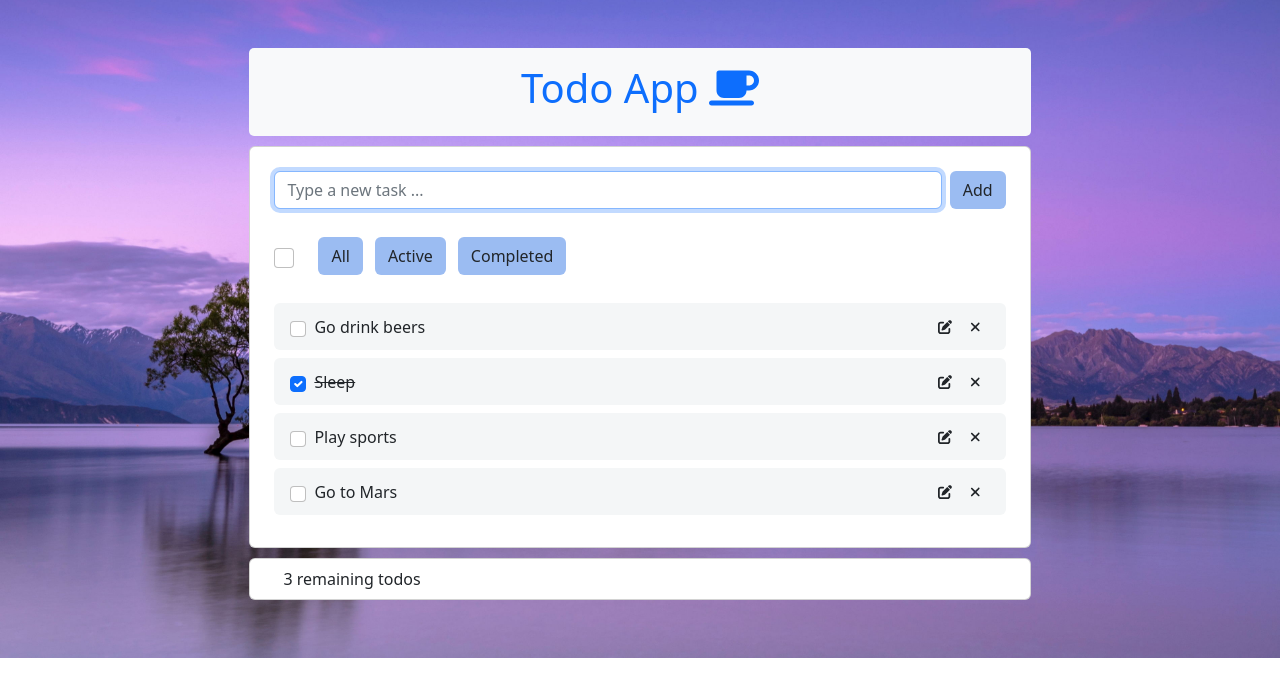
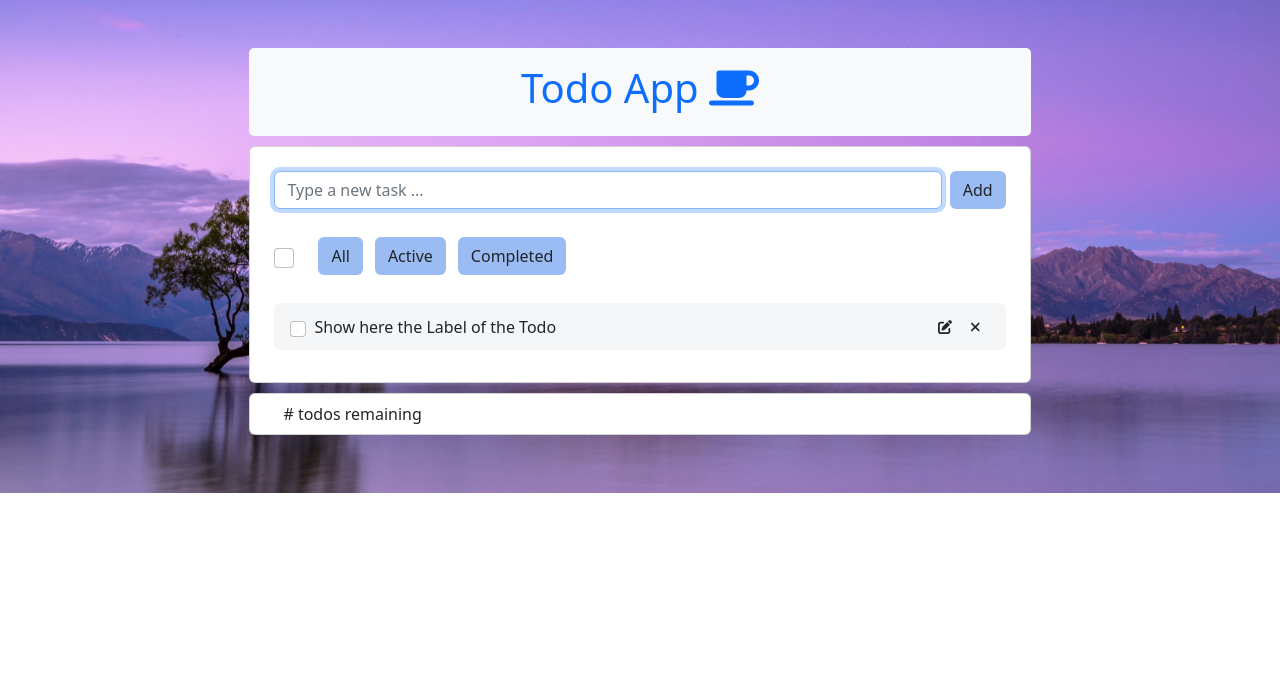
Before and after one commit to gpeel/ng16-todo, an Angular app: page / in a window 1280 px wide. Shown: the top 696 px of the page. Built offline with nearby package versions, Linux system fonts and the light colour scheme.

Commit message:
removed code for step 01-CRUD

```diff
--- a/src/app/app.component.html
+++ b/src/app/app.component.html
@@ -16,9 +16,9 @@
 
             <!--  Form to add new todo-->
 
-            <form (ngSubmit)="onAddTodo()" class="todo-form-input">
+            <form class="todo-form-input">
               <div class="form-outline flex-fill">
-                <input [formControl]="inputFormControl" autocomplete="off" autofocus
+                <input autocomplete="off" autofocus
                        class="form-control"
                        data-test="input-todo" placeholder="Type a new task ...">
               </div>
@@ -29,8 +29,7 @@
             <div class="d-flex align-items-center mb-4">
 
               <!-- toggle all todos to completed or uncompleted -->
-              <input (click)="onToggleAll($any($event.target).checked )"
-                     [formControl]="inputToggleAllFormControl"
+              <input
                       class="me-3 form-check-input toggle-all-checkbox"
                       data-test="toggle-all-checkbox"
                       ngbTooltip="Toggle All Todos"
@@ -52,26 +51,25 @@
             <!-- List todos content -->
             <div class="list-content">
               <ul class="list-group mb-0">
-                <li *ngFor="let todo of todos; index as idx"
-                    [ngClass]="{ 'line-through': todo.completed}"
+                <!-- One li corresponds to one todo-->
+                <li
                         class="custom-li"
                         data-test="todo-item-li">
 
                   <div class="d-flex align-items-center flex-grow-1">
                     <!-- should show the checkbox checked when completed is true-->
-                    <input (click)="onToggleOne(todo)"
-                           [checked]="todo.completed"
-                           [id]="'todo'+ idx" class="form-check-input me-2"
-                           data-test="todo-item-checkbox"
+                    <input
+                            class="form-check-input me-2" data-test="todo-item-checkbox"
+                            id="todo"
                             type="checkbox">
-                    <label [for]="'todo'+ idx" data-test="todo-item-label">{{todo.label}}</label>
+                    <label data-test="todo-item-label" for="todo">Show here the Label of the Todo</label>
                   </div>
                   <button class="btn btn-sm"
                           data-test="edit-todo"
                           ngbTooltip="Edit Todo">
                     <fa-icon [icon]="faEdit"></fa-icon>
                   </button>
-                  <button (click)="onRemoveTodo(todo)" class="btn btn-sm"
+                  <button class="btn btn-sm"
                           data-test="remove-todo"
                           ngbTooltip="Remove Todo">
                     <fa-icon [icon]="faRemove"></fa-icon>
@@ -87,7 +85,7 @@
 
         <div class="card custom-card">
           <div class="card-body  custom-padding" data-test="remaining-message">
-            {{ todos | remainingMessage}}
+            # todos remaining
           </div>
         </div>
 
--- a/src/app/app.component.ts
+++ b/src/app/app.component.ts
@@ -1,63 +1,47 @@
-import {Component, OnInit} from '@angular/core';
-import {FormControl} from '@angular/forms';
+import {Component} from '@angular/core';
 import {faCoffee, faEdit, faRemove} from '@fortawesome/free-solid-svg-icons';
-import {Todo, TodoUtils} from './todo.model';
 
 @Component({
   selector: 'app-root',
   templateUrl: './app.component.html',
   styleUrls: ['./app.component.scss']
 })
-export class AppComponent implements OnInit {
+export class AppComponent {
   faCoffee = faCoffee;
   faEdit = faEdit;
   faRemove = faRemove;
-  inputFormControl = new FormControl();
-  inputToggleAllFormControl = new FormControl();
-  remainingTodos: number = 0;
-  todos: Todo[] = [
-    {id: 0, label: 'Go drink beers', completed: false}, // duck typing works fine!, but beware of id
-    TodoUtils.createTodo('Sleep', true),
-    TodoUtils.createTodo('Play sports'),
-    TodoUtils.createTodo('Go to Mars'),
-  ];
 
-  ngOnInit(): void {
-    this.checkSetRemaingAndToggleAllCheck();
-  }
+  //
+  // Answer tp step 1
+  //
+  // remainingTodos: number = 0;
+  //
+  // Answer tp step 2
+  //
+  // todos: Todo[] = [
+  //   {id: 0, label: 'Go drink beers', completed: false}, // duck typing works fine!, but beware of id
+  //   TodoUtils.createTodo('Sleep', true),
+  //   TodoUtils.createTodo('Play sports'),
+  //   TodoUtils.createTodo('Go to Mars'),
+  // ];
 
-  onRemoveTodo(todo: Todo): void {
-    console.log('REMOVE in APP', todo);
-    this.todos.splice(this.todos.indexOf(todo), 1);
-    this.checkSetRemaingAndToggleAllCheck();
-  }
+  // methods that could be used for the other steps
+  // I used the prefix onXxxxx when the method is used in the template
 
-  onAddTodo(): void {
-    console.log('in ADD TODO');
-    if (this.inputFormControl.value?.trim()) {
-      const todo = TodoUtils.createTodo(this.inputFormControl.value.trim());
-      this.todos.push(todo);
-      this.inputFormControl.setValue('');
-      this.inputToggleAllFormControl.setValue(false); // we are sure that the new todo is not completed
-      // this.checkAndSetToggleAll(); // overkill algo but more readable
-    }
-  }
+  // onRemoveTodo(todo: Todo): void {
+  //   console.log('onRemoveTodo', todo);
+  // }
 
-  onToggleAll(valueChecked: boolean): void {
-    this.todos.forEach(todo => todo.completed = valueChecked);
-    this.checkSetRemaingAndToggleAllCheck();
-  }
+  // onAddTodo(): void {
+  //   console.log('onAddTodo');
+  // }
 
-  onToggleOne(todo: Todo) {
-    console.log('onToggleOne', todo);
-    todo.completed = !todo.completed;
-    this.checkSetRemaingAndToggleAllCheck();
-  }
+  // onToggleAll(valueChecked: boolean): void {
+  //   console.log( 'onToggleAll', valueChecked);
+  // }
 
-  checkSetRemaingAndToggleAllCheck(): void {
-    this.remainingTodos = this.todos.filter(t => !t.completed).length;
-    console.log('checkAndSetToggleAll => uncompleted=', this.remainingTodos);
-    this.remainingTodos === 0 ? this.inputToggleAllFormControl.setValue(true) : this.inputToggleAllFormControl.setValue(false);
-  }
+  // onToggleOne(todo: Todo) {
+  //   console.log('onToggleOne', todo);
+  // }
 
 }
```
Also changed, not shown: 1 other file (tests, documents, lock files or other folders). Lines whose indentation alone changed are shown as unchanged.
